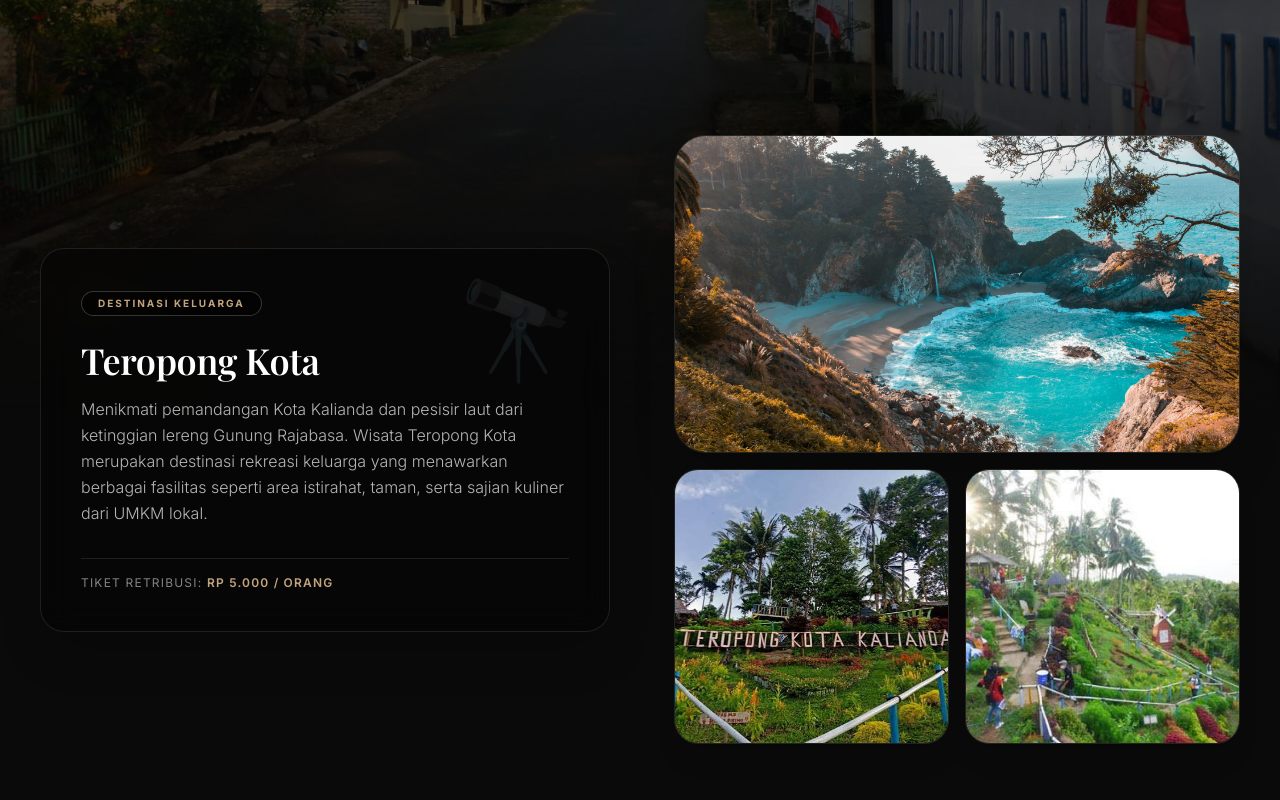
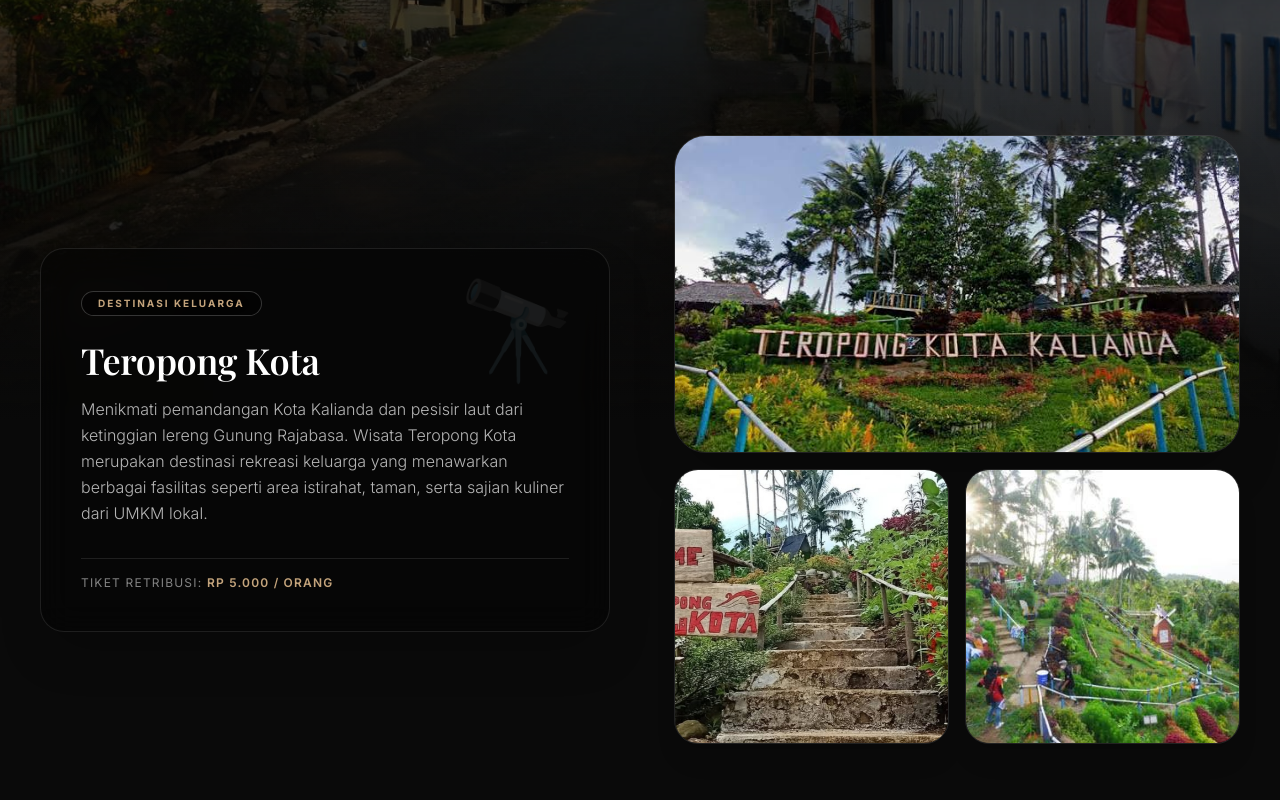
Before and after one commit to anndaanhr/websitesumurkumbang, a Next.js app: page /wisata in a window 1280 px wide. Shown: the part 380-1180 px from the top of the page. Built offline with nearby package versions, Linux system fonts and the light colour scheme.

Commit message:
feat: update pencak silat and teropong kota images

```diff
--- a/src/app/page.js
+++ b/src/app/page.js
@@ -131,7 +131,7 @@ export default function Home() {
              <Reveal className="w-full rounded-[2rem] md:rounded-[3.5rem] overflow-hidden relative border border-white/10 shadow-[0_30px_60px_rgba(0,0,0,0.8)] flex flex-col md:flex-row min-h-[450px] md:min-h-[650px] group">
                 {/* Massive Parallax Background */}
                 <div className="absolute inset-0">
-                  <img src="/images/wisata/teropongkota/teropong1.jpg" alt="Wisata" className="w-full h-full object-cover grayscale-[40%] group-hover:grayscale-[10%] group-hover:scale-105 transition-transform duration-[5s]" />
+                  <img src="/images/wisata/teropongkota/teropongkota1.jpg" alt="Wisata" className="w-full h-full object-cover grayscale-[40%] group-hover:grayscale-[10%] group-hover:scale-105 transition-transform duration-[5s]" />
                   <div className="absolute inset-0 bg-gradient-to-r from-[#050914] via-[#050914]/90 to-[#050914]/20"></div>
                   <div className="absolute inset-0 bg-gradient-to-t from-[#050914] via-transparent to-transparent"></div>
                 </div>
--- a/src/app/wisata/page.js
+++ b/src/app/wisata/page.js
@@ -34,10 +34,10 @@ export default function WisataPage() {
             <Reveal className="w-full lg:w-1/2" delay={200}>
                <div className="grid grid-cols-2 gap-4">
                   <div className="col-span-2 rounded-[2rem] overflow-hidden border border-white/10 aspect-video shadow-2xl">
-                     <img src="/images/images/hero/teropong-placeholder.jpg" alt="Teropong Kota Utama" className="w-full h-full object-cover hover:scale-110 transition-all duration-[2s]" />
+                     <img src="/images/wisata/teropongkota/teropongkota1.jpg" alt="Teropong Kota Utama" className="w-full h-full object-cover hover:scale-110 transition-all duration-[2s]" />
                   </div>
                   <div className="rounded-[1.5rem] overflow-hidden border border-white/10 aspect-square shadow-xl">
-                     <img src="/images/wisata/teropongkota/teropongkota1.jpg" alt="Fasilitas Teropong Kota" className="w-full h-full object-cover hover:scale-110 transition-all duration-[2s]" />
+                     <img src="/images/wisata/teropongkota/teropongkota2.jpg" alt="Fasilitas Teropong Kota" className="w-full h-full object-cover hover:scale-110 transition-all duration-[2s]" />
                   </div>
                   <div className="rounded-[1.5rem] overflow-hidden border border-white/10 aspect-square shadow-xl">
                      <img src="/images/wisata/teropongkota/teropongkota3.jpg" alt="Fasilitas Teropong Kota" className="w-full h-full object-cover hover:scale-110 transition-all duration-[2s]" />
@@ -125,7 +125,7 @@ export default function WisataPage() {
 
             <Reveal className="w-full lg:w-1/2" delay={200}>
               <div className="rounded-[2rem] overflow-hidden border border-white/10 aspect-[4/3] shadow-2xl relative group">
-                 <img src="/images/background/backgriundbaru.jpeg" alt="Pencak Silat TTKDH" className="w-full h-full object-cover grayscale-[40%] group-hover:grayscale-0 group-hover:scale-110 transition-all duration-[2s]" />
+                 <img src="/images/wisata/pencaksilat/ttdkh.jpg" alt="Pencak Silat TTKDH" className="w-full h-full object-cover grayscale-[40%] group-hover:grayscale-0 group-hover:scale-110 transition-all duration-[2s]" />
                  <div className="absolute inset-0 bg-gradient-to-t from-black/60 to-transparent pointer-events-none"></div>
               </div>
             </Reveal>
```
